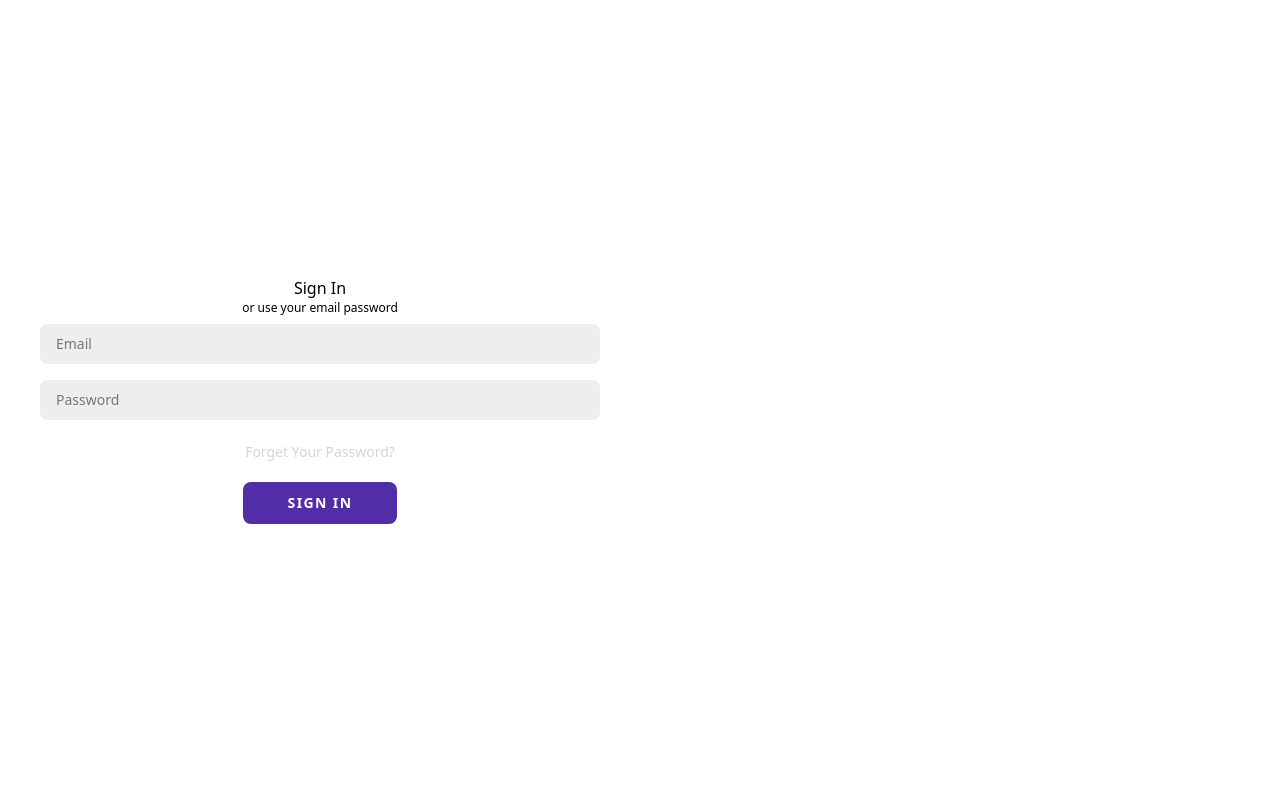
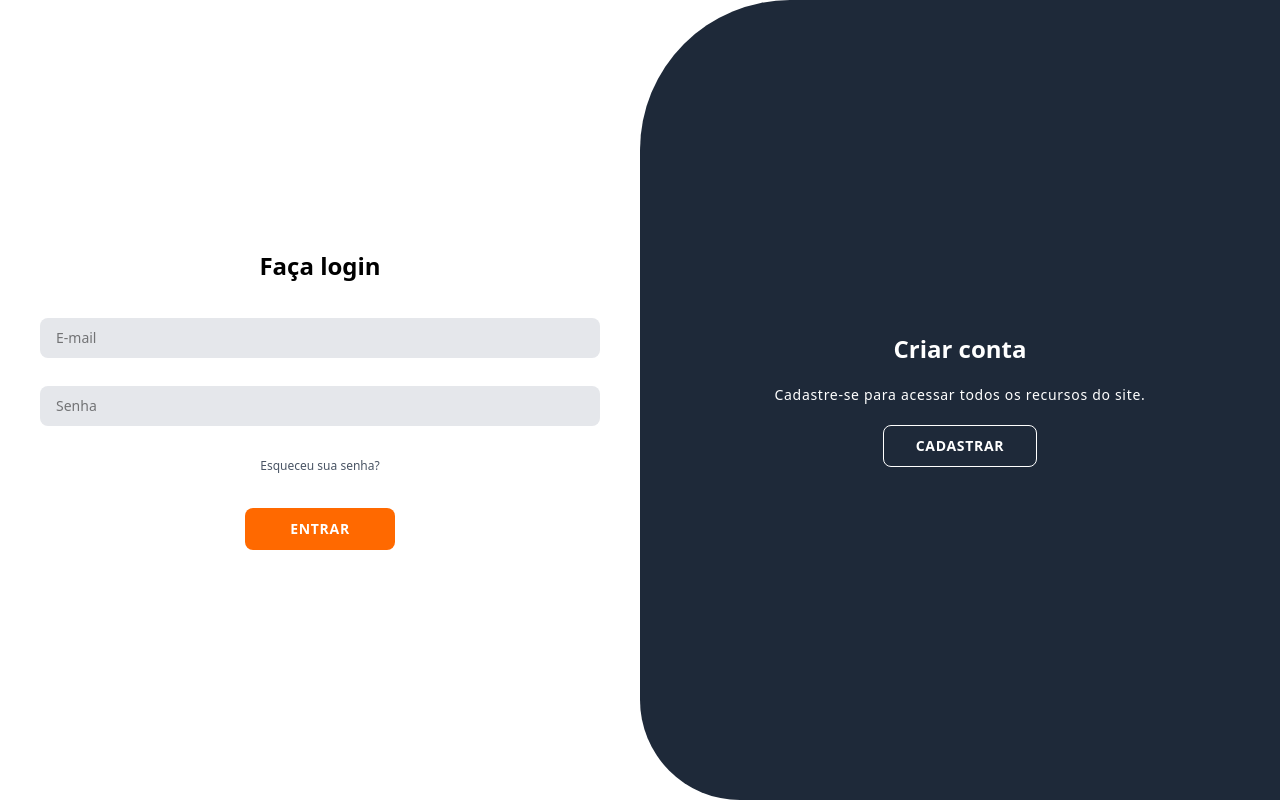
Before and after one commit to lucasherrerods/stock-flow, a React (Vite) app: page / in a window 1280 px wide. Built offline with nearby package versions, Linux system fonts and the light colour scheme.

Commit message:
feat: finish auth page layout

```diff
--- a/src/pages/Auth/index.jsx
+++ b/src/pages/Auth/index.jsx
@@ -7,37 +7,43 @@ export default function Auth() {
   return (
     <div className="flex items-center justify-center flex-col h-screen">
       <div className="bg-white relative overflow-hidden w-full h-full">
-        <div className={`absolute top-0 h-full transition-all duration-500 ease-in-out left-0 w-1/2 opacity-0 z-10 ${isActive ? 'translate-x-full opacity-100 z-40' : ''}`}>
-          <form className="bg-white flex items-center justify-center flex-col px-10 h-full">
-            <h1>Create Account</h1>
-            <span className="text-xs">or use your email for registeration</span>
-            <input className="bg-[#eee] border-0 my-2 py-2.5 px-4 text-sm rounded-lg w-full outline-0" type="text" placeholder="Name" />
-            <input type="email" placeholder="Email" />
-            <input type="password" placeholder="Password" />
-            <button type="button" onClick={() => setIsActive(false)} className="bg-[#512da8] text-white text-sm py-2.5 px-11 border border-transparent rounded-lg font-bold tracking-widest uppercase mt-2.5 cursor-pointer">Sign Up</button>
+        <div className={`absolute top-0 h-full transition-all duration-500 ease-in-out left-0 w-1/2 opacity-0 z-10 ${isActive ? 'translate-x-full opacity-100 z-50' : ''}`}>
+          <form className="bg-white flex items-center justify-center flex-col px-10 h-full gap-3">
+            <h1 className="text-2xl font-bold mb-4">Crie sua conta</h1>
+            <input className="bg-gray-200 border-0 my-2 py-2.5 px-4 text-sm rounded-lg w-full outline-none" type="text" placeholder="Nome" />
+            <input className="bg-gray-200 border-0 my-2 py-2.5 px-4 text-sm rounded-lg w-full outline-none" type="email" placeholder="E-mail" />
+            <input className="bg-gray-200 border-0 my-2 py-2.5 px-4 text-sm rounded-lg w-full outline-none" type="password" placeholder="Senha" />
+            <button className="bg-orange-500 text-white text-sm py-2.5 px-11 border border-transparent rounded-lg font-semibold tracking-wider uppercase mt-2.5 cursor-pointer hover:bg-orange-400 transition">
+              Cadastrar
+            </button>
           </form>
         </div>
         <div className={`absolute top-0 h-full transition-all duration-500 ease-in-out left-0 w-1/2 z-20 ${isActive ? 'translate-x-full' : ''}`}>
-          <form className="bg-white flex items-center justify-center flex-col px-10 h-full">
-            <h1>Sign In</h1>
-            <span className="text-xs">or use your email password</span>
-            <input className="bg-[#eee] border-0 my-2 py-2.5 px-4 text-sm rounded-lg w-full outline-0" type="email" placeholder="Email" />
-            <input className="bg-[#eee] border-0 my-2 py-2.5 px-4 text-sm rounded-lg w-full outline-0" type="password" placeholder="Password" />
-            <a className="text-gray-300 text-sm no-underline mt-3.5 mb-2.5" href="#">Forget Your Password?</a>
-            <button type="button" onClick={() => setIsActive(true)} className="bg-[#512da8] text-white text-sm py-2.5 px-11 border border-transparent rounded-lg font-bold tracking-widest uppercase mt-2.5 cursor-pointer">Sign In</button>
+          <form className="bg-white flex items-center justify-center flex-col px-10 h-full gap-3">
+            <h1 className="text-2xl font-bold mb-4">Faça login</h1>
+            <input className="bg-gray-200 border-0 my-2 py-2.5 px-4 text-sm rounded-lg w-full outline-none" type="email" placeholder="E-mail" />
+            <input className="bg-gray-200 border-0 my-2 py-2.5 px-4 text-sm rounded-lg w-full outline-none" type="password" placeholder="Senha" />
+            <a className="text-gray-600 text-xs no-underline my-3 hover:underline" href="#">Esqueceu sua senha?</a>
+            <button className="bg-orange-500 text-white text-sm py-2.5 px-11 border border-transparent rounded-lg font-semibold tracking-wider uppercase mt-2.5 cursor-pointer hover:bg-orange-400 transition">
+              Entrar
+            </button>
           </form>
         </div>
-        <div className={`absolute top-0 left-1/2 w-1/2 h-full overflow-hidden transition-all duration-500 ease-in-out rounded-t-[150px] rounded-l-[150px] z-50 ${isActive ? '-translate-x-full border-r-[150px] border-b-[100px]' : ''}`}>
-          <div className={`bg-[#512da8] text-white relative -left-full h-full w-full translate-x-0 transition-all duration-500 ease-in-out ${isActive ? 'translate-x-1/2' : ''}`}>
-            <div className={`absolute w-1/2 h-full flex items-center justify-center flex-col px-8 text-center top-0 transition-all duration-500 ease-in-out -translate-x-full ${isActive ? 'translate-x-0' : ''}`}>
-              <h1>Welcome Back!</h1>
-              <p className="text-sm leading-5 tracking-widest my-5">Enter your personal details to use all of site features</p>
-              <button>Sign In</button>
+        <div className={`absolute top-0 left-1/2 w-1/2 h-full overflow-hidden transition-all duration-500 ease-in-out ${isActive ? '-translate-x-full rounded-r-[150px] rounded-br-[100px]' : 'rounded-tl-[150px] rounded-bl-[100px]'} z-30`}>
+          <div className={`bg-gray-800 h-full w-[200%] relative transition-all duration-500 ease-in-out ${isActive ? 'left-0 translate-x-0' : 'left-[-100%] translate-x-0'}`}>
+            <div className={`absolute w-1/2 h-full flex items-center justify-center flex-col px-8 text-center top-0 transition-all duration-500 ease-in-out ${isActive ? 'translate-x-0' : '-translate-x-full'}`}>
+              <h1 className="text-2xl font-bold text-white">Acesse sua conta</h1>
+              <p className="text-sm leading-5 tracking-wider my-5 text-white">Insira seus dados para acessar todos os recursos do site.</p>
+              <button type="button" onClick={() => setIsActive(false)} className="bg-transparent border border-white text-white text-sm py-2.5 px-8 rounded-lg font-semibold tracking-wider uppercase cursor-pointer hover:bg-white hover:text-[#512da8] transition">
+                Entrar
+              </button>
             </div>
-            <div className={`absolute w-1/2 h-full flex items-center justify-center flex-col px-8 text-center top-0 transition-all duration-500 ease-in-out right-0 translate-x-0 ${isActive ? 'translate-x-full' : ''}`}>
-              <h1>Hello, Friend!</h1>
-              <p className="text-sm leading-5 tracking-widest my-5">Register with your personal details to use all of site features</p>
-              <button>Sign Up</button>
+            <div className={`absolute w-1/2 h-full flex items-center justify-center flex-col px-8 text-center top-0 right-0 transition-all duration-500 ease-in-out ${isActive ? 'translate-x-full' : 'translate-x-0'}`}>
+              <h1 className="text-2xl font-bold text-white">Criar conta</h1>
+              <p className="text-sm leading-5 tracking-wider my-5 text-white">Cadastre-se para acessar todos os recursos do site.</p>
+              <button type="button" onClick={() => setIsActive(true)} className="bg-transparent border border-white text-white text-sm py-2.5 px-8 rounded-lg font-semibold tracking-wider uppercase cursor-pointer hover:bg-white hover:text-[#512da8] transition">
+                Cadastrar
+              </button>
             </div>
           </div>
         </div>
```
